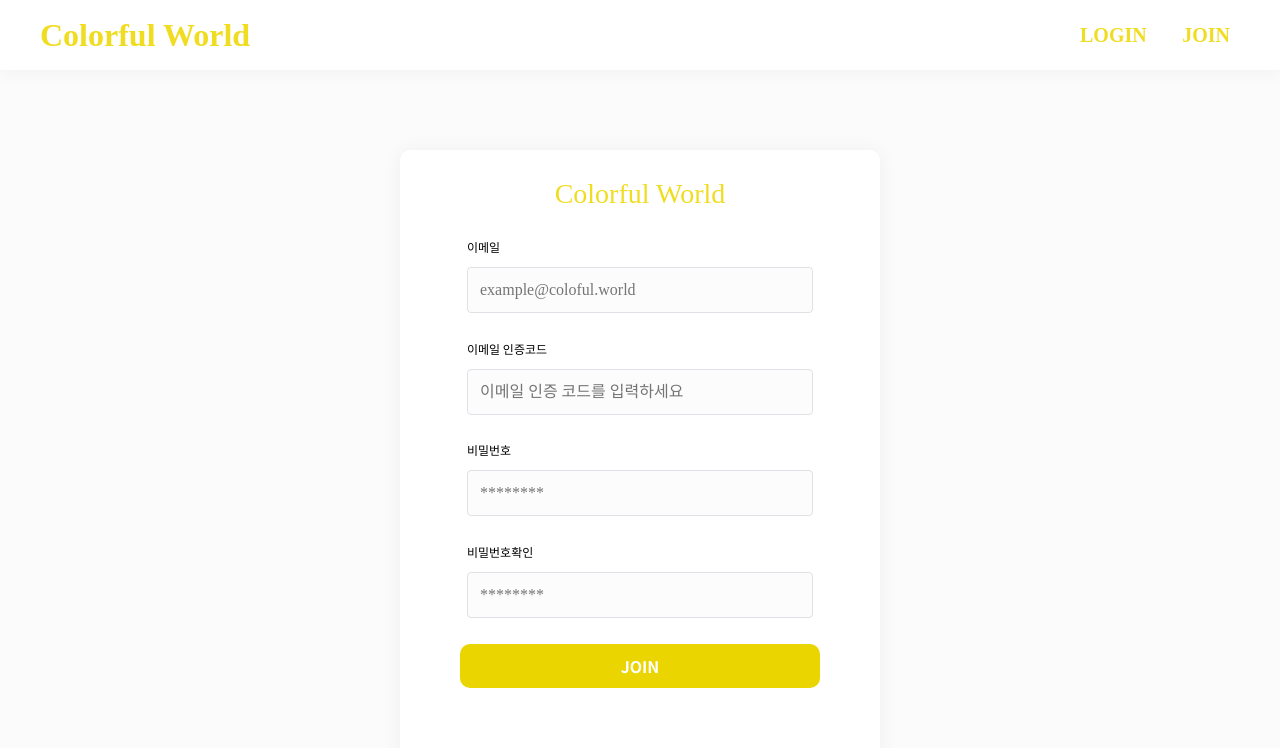
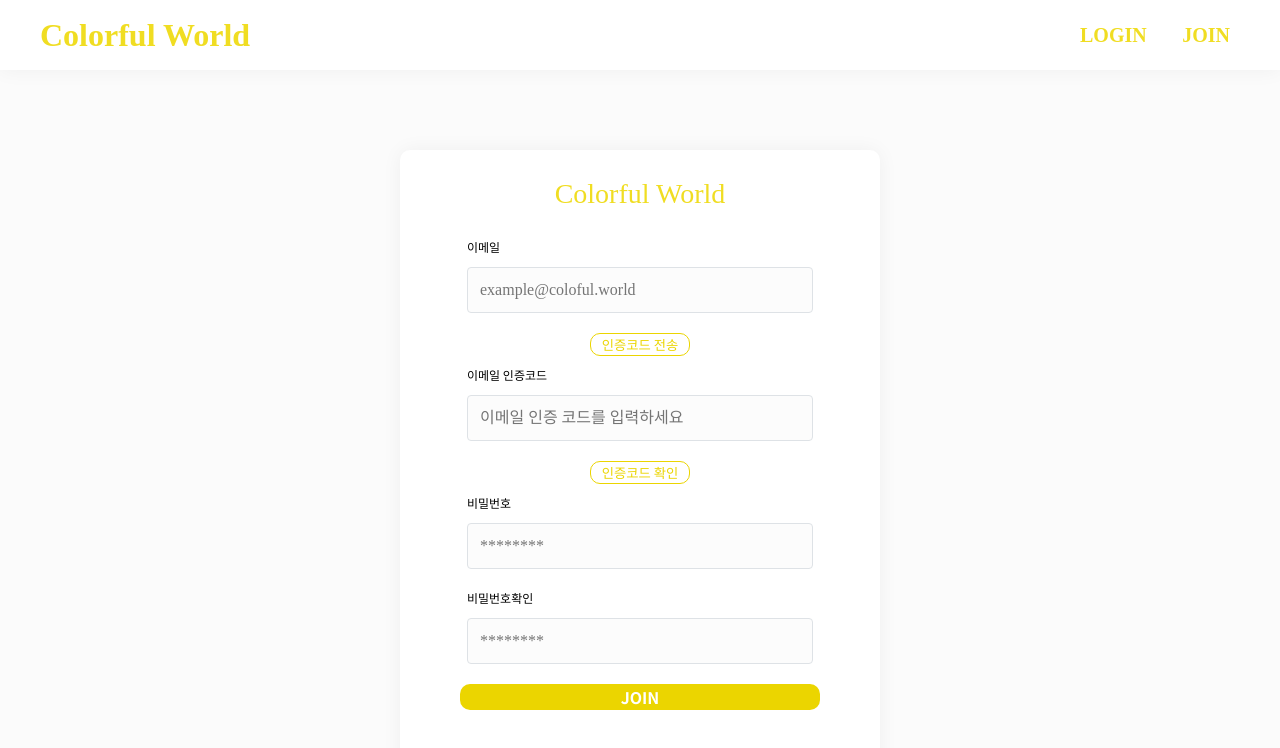
Before and after one commit to judahhh/ColorfulWorld_Frontend, a React (Create React App) app in the folder my-app/: page /join in a window 1280 px wide. Shown: the top 748 px of the page. Built offline with nearby package versions, Linux system fonts and the light colour scheme.

Commit message:
feat : 이메일 인증 코드 서버로부터 수신 후 사용자가 입력한 것과 동일한지 확인

```diff
--- a/my-app/src/component/join/JoinForm.js
+++ b/my-app/src/component/join/JoinForm.js
@@ -13,22 +13,58 @@ const StyleLoginForm = styled.form`
   height: 450px;
 `;
 
+const StyleEmailConfirmBtn = styled.button`
+  width: 100px;
+  height: 40px;
+  border: solid 1px #ebd500;
+  font-family: "Noto Sans KR", sans-serif;
+  background-color: white;
+  color: #ebd500;
+  border-radius: 10px;
+  margin-bottom: 10px;
+  :hover {
+    cursor: pointer;
+  }
+`;
+
 const JoinForm = () => {
+  const navigate = useNavigate();
   const [email, setEmail] = useState("");
   const [password, setPassword] = useState("");
   const [passwordConfirm, setPasswordConfirm] = useState("");
+  const [code, setCode] = useState("");
+  const [same, setSame] = useState(false);
+  let responseCode = "";
+
   const checkEmail = (e) => {
     if (email !== "" && !email.includes("@") && !email.includes("."))
       alert("올바르지 않은 이메일 형식입니다.");
   };
+  //이메일 인증코드 전송 버튼 클릭 시 함수
+  const emailConfirm = async (e) => {
+    await axios
+      .get(`/checkEmail?email=${email}`)
+      .then((response) => {
+        console.log(response);
+        responseCode = response.data;
+      })
+      .catch((err) => console.log(err));
+  };
 
-  const navigate = useNavigate();
+  //이메일 인증코드 동일한지 확인 함수
+  const emailCodeConfirm = () => {
+    if (code === responseCode) {
+      setSame(true);
+      alert("인증코드 확인이 완료되었습니다.");
+    }
+  };
 
   //회원가입 제출했을시 함수
   const onSubmit = async (e) => {
     e.preventDefault();
 
     if (email === "") alert("이메일을 입력해주세요.");
+    else if (same === false) alert("인증코드가 올바르지 않습니다.");
     else if (password === "") alert("비밀번호를 입력해주세요.");
     else if (passwordConfirm === "") alert("비밀번호 확인을 입력해주세요");
     else if (password !== passwordConfirm)
@@ -60,6 +96,7 @@ const JoinForm = () => {
   };
 
   return (
+    <>
       <StyleLoginForm onSubmit={onSubmit}>
         <StyleInput
           label="이메일"
@@ -69,11 +106,19 @@ const JoinForm = () => {
           onChange={(e) => setEmail(e.target.value)}
           onBlur={checkEmail}
         />
+        <StyleEmailConfirmBtn onClick={emailConfirm}>
+          인증코드 전송
+        </StyleEmailConfirmBtn>
         <StyleInput
           label="이메일 인증코드"
           placeholder="이메일 인증 코드를 입력하세요"
           type="text"
+          value={code}
+          onChange={(e) => setCode(e.target.value)}
         />
+        <StyleEmailConfirmBtn onClick={emailCodeConfirm}>
+          인증코드 확인
+        </StyleEmailConfirmBtn>
         <StyleInput
           label="비밀번호"
           placeholder="********"
@@ -91,6 +136,7 @@ const JoinForm = () => {
 
         <FormBtn value="JOIN" />
       </StyleLoginForm>
+    </>
   );
 };
 
```
Lines whose indentation alone changed are shown as unchanged.
